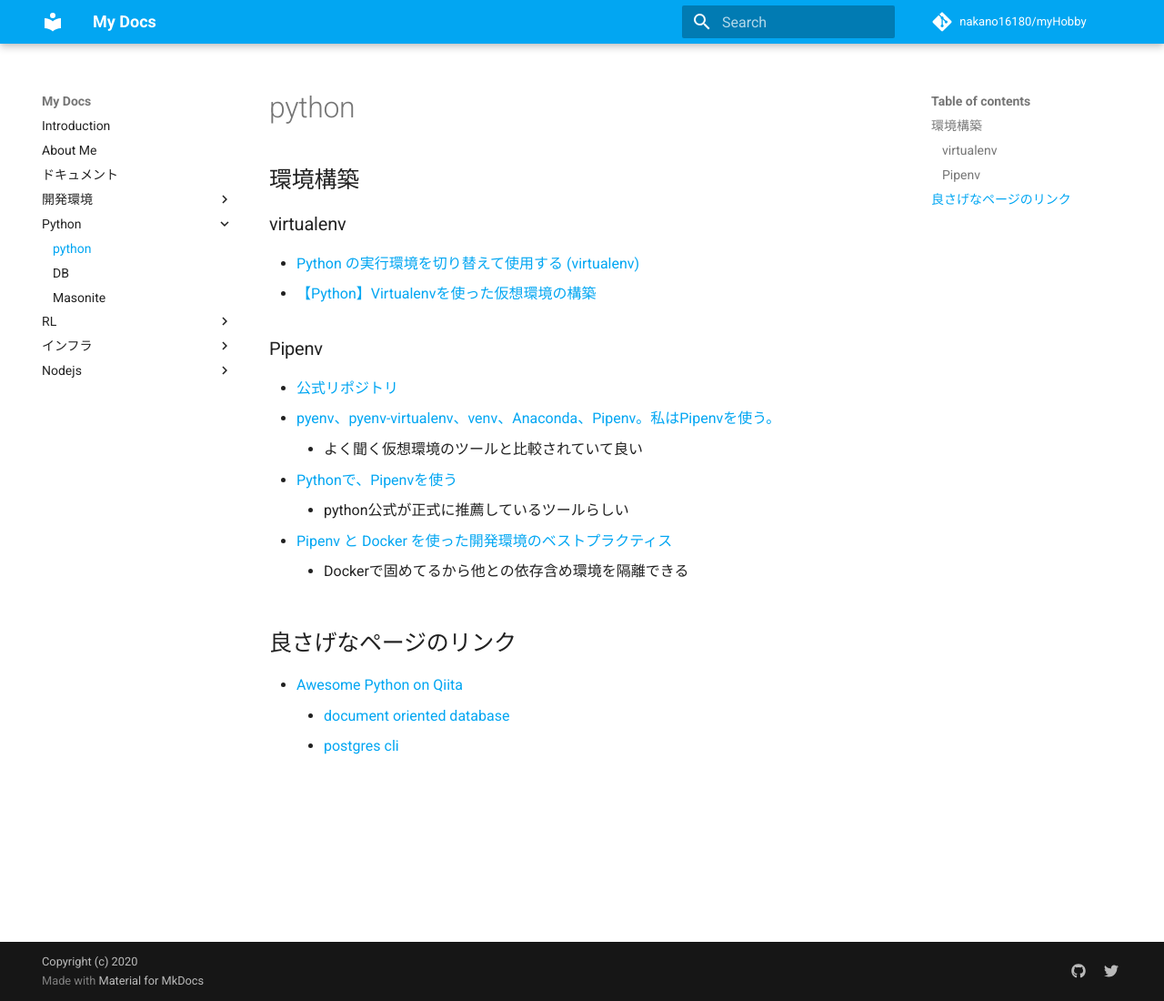
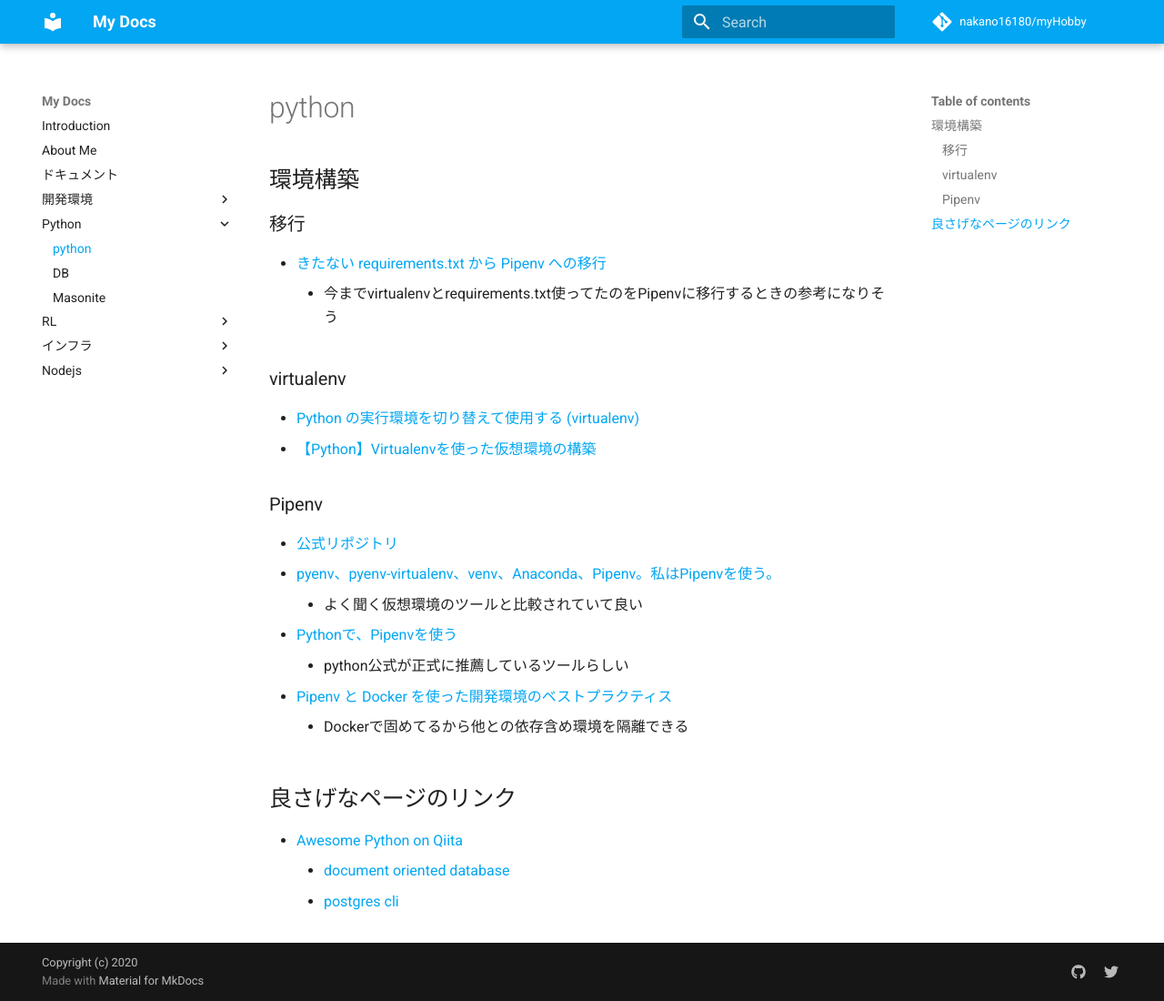
Before and after one commit to nakano16180/myHobby, an MkDocs documentation site: the page built from docs/Python/python.md, in a window 1280 px wide and 1100 px high. Shown: the whole window at 91% size. Built offline with MkDocs 1.6.1 and Material for MkDocs 9.7.7, drawn with Linux system fonts in a browser that asks for light colours; comment, search, counter and statistics services are not loaded.

Commit message:
update python

```diff
--- a/docs/Python/python.md
+++ b/docs/Python/python.md
@@ -1,4 +1,8 @@
 ## 環境構築
+### 移行
+  - [きたない requirements.txt から Pipenv への移行](https://www.kabuku.co.jp/developers/python-pipenv-graph)
+    - 今までvirtualenvとrequirements.txt使ってたのをPipenvに移行するときの参考になりそう
+
 ### virtualenv
   - [Python の実行環境を切り替えて使用する (virtualenv)](https://maku77.github.io/python/env/virtualenv.html)
   - [【Python】Virtualenvを使った仮想環境の構築](https://hibiki-press.tech/learn_prog/python/virtualenv/4545)
```
